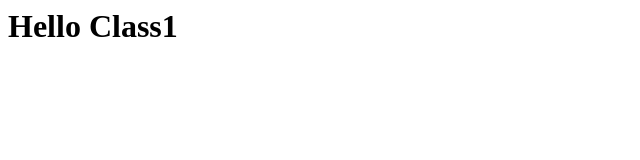
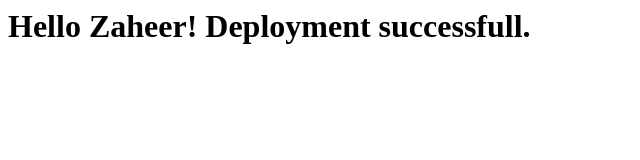
Before and after one commit to zaheer0008/cnc-class1, a plain HTML site: page index.html in a window 1280 px wide. Shown: the whole page, without its empty margins (0-640 px from the left). Drawn offline with Linux system fonts and the light colour scheme.

Commit message:
Update index.html

```diff
--- a/index.html
+++ b/index.html
@@ -3,6 +3,6 @@
 
     </head>
     <body>
-        <h1>Hello Class1</h1>
+        <h1>Hello Zaheer! Deployment successfull.</h1>
     </body>
 </html>
```
